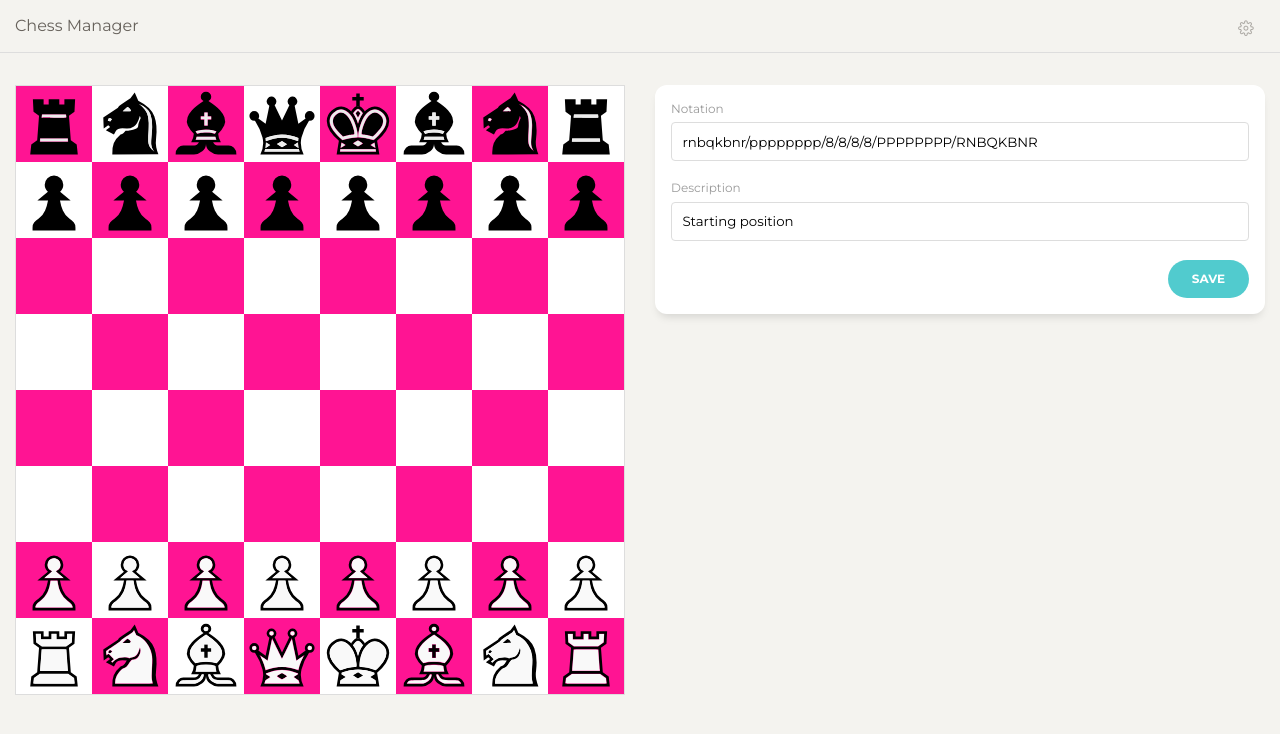
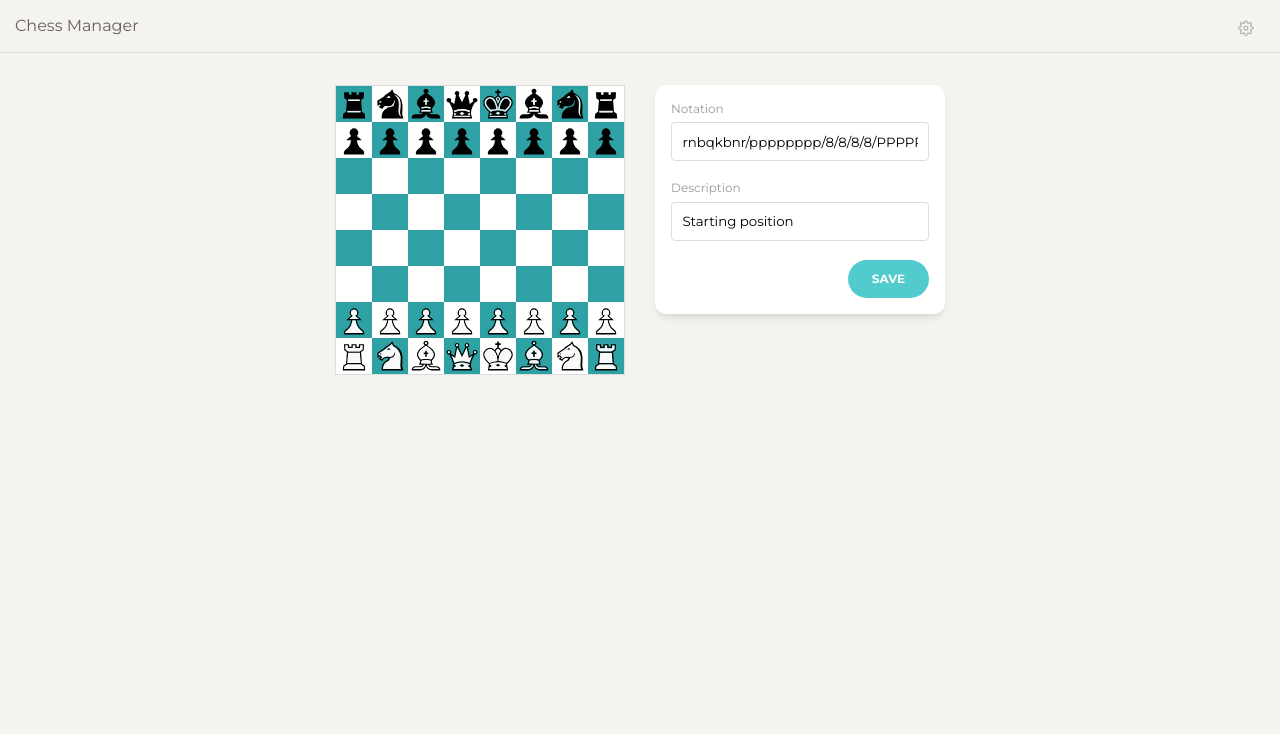
Before and after one commit to bbrakenhoff/chessmanager-angular, an Angular app: page / in a window 1280 px wide. Shown: the top 734 px of the page. Built offline with nearby package versions, Linux system fonts and the light colour scheme.

Commit message:
Chessboard layout working

```diff
--- a/src/app/fen-position/chessboard/chessboard.component.scss
+++ b/src/app/fen-position/chessboard/chessboard.component.scss
@@ -1,4 +1,4 @@
-@import "../../../assets/styles/_bootstrap.scss";
+@import '../../../assets/styles/_bootstrap.scss';
 
 .chessboard {
   display: flex;
@@ -15,31 +15,31 @@
     width: 12.5%;
     max-width: 12.5%;
 
+    &::after {
+      display: block;
+      padding-bottom: 100%;
+
+      content: '';
+    }
+
     &.-rankeven {
       &:nth-child(even) {
         background-color: white;
       }
 
       &:nth-child(odd) {
-        background-color: deeppink;
+        background-color: darken(#51cbce, 15);
       }
     }
 
     &.-rankodd {
       &:nth-child(even) {
-        background-color: deeppink;
+        background-color: darken(#51cbce, 15);
       }
 
       &:nth-child(odd) {
         background-color: white;
       }
-    }
-
-    &::after {
-      display: block;
-      padding-bottom: 100%;
-
-      content: "";
     }
   }
 
--- a/src/app/fen-position/fen-position.component.html
+++ b/src/app/fen-position/fen-position.component.html
@@ -1,9 +1,9 @@
 <div class="fen-position">
   <div class="_row">
-    <div class="_col -half">
+    <div class="_col">
       <app-chessboard [fenPosition]="fenPosition"></app-chessboard>
     </div>
-    <div class="_col -half">
+    <div class="_col">
       <form class="_form">
         <fieldset class="_formfieldset">
           <label class="_formlabel">Notation</label>
--- a/src/app/fen-position/fen-position.component.scss
+++ b/src/app/fen-position/fen-position.component.scss
@@ -9,6 +9,8 @@
 
   & ._row {
     @include make-row();
+
+    justify-content: center;
   }
 
   & ._col {
@@ -17,10 +19,12 @@
 
     margin-bottom: 2rem;
 
-    &.-half {
-      @include media-breakpoint-up('md') {
-        @include make-col(6);
-      }
+    @include media-breakpoint-up('sm') {
+      @include make-col(6);
+    }
+
+    @include media-breakpoint-up('xl') {
+      @include make-col(3);
     }
   }
 
```
